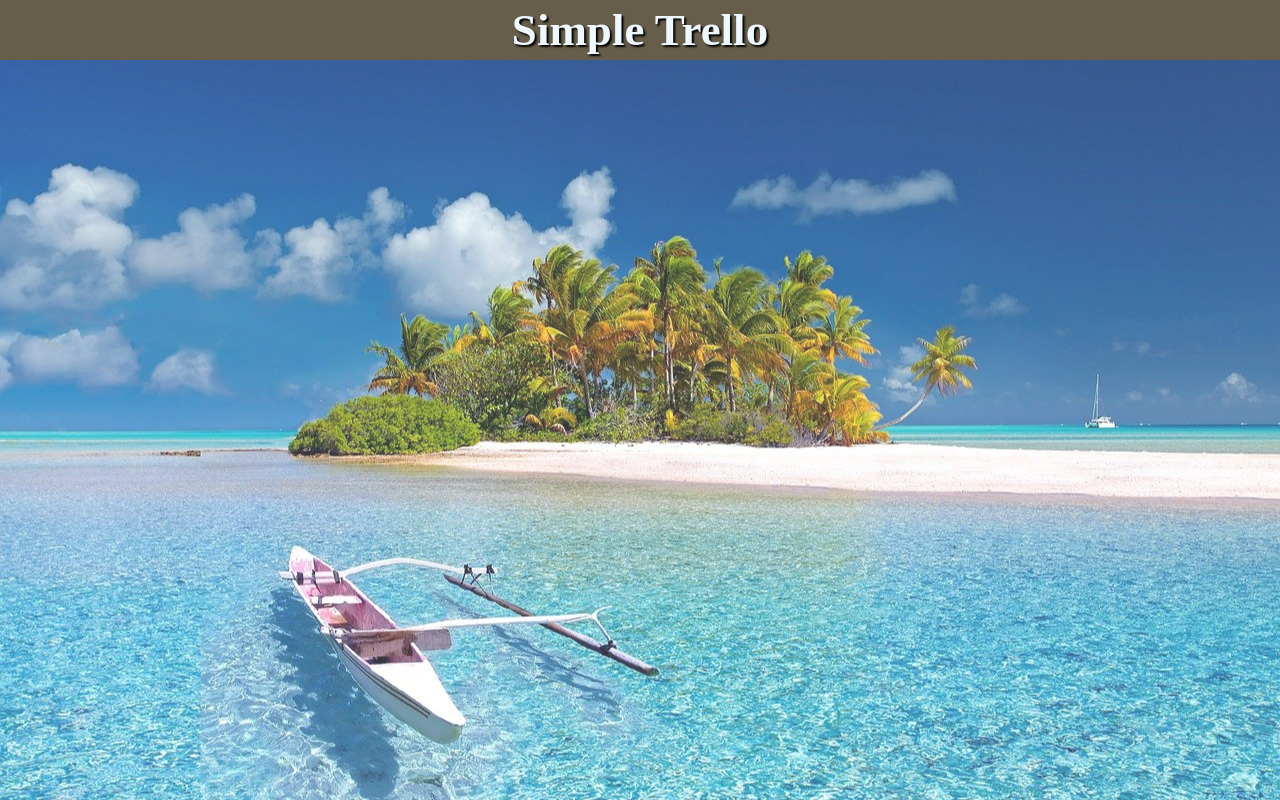
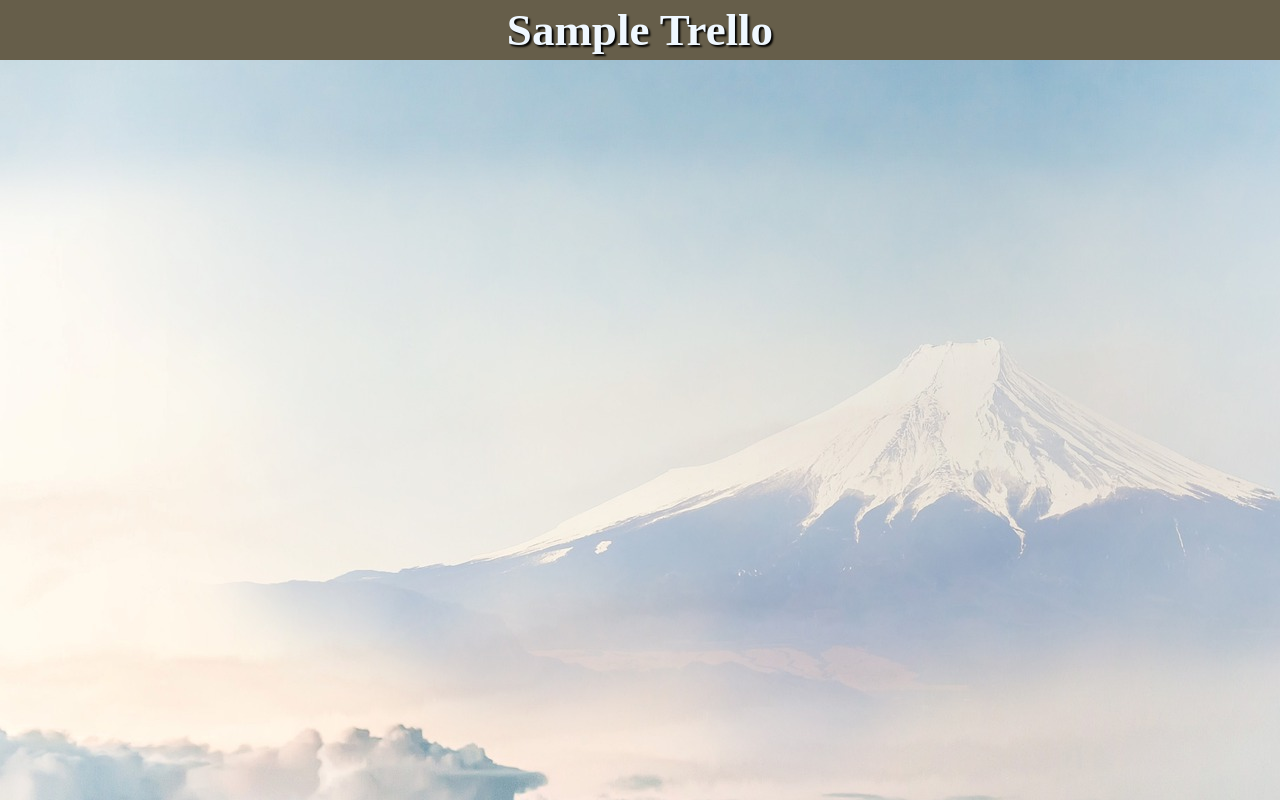
Before and after one commit to Chimoha31/dnd_trello, a React (Create React App) app: page / in a window 1280 px wide. Built offline with nearby package versions, Linux system fonts and the light colour scheme.

Commit message:
TaskCards components

```diff
--- a/src/App.js
+++ b/src/App.js
@@ -1,10 +1,12 @@
 import React from 'react';
 import Header from './components/header/Header';
+import TaskCards from './components/task/TaskCards';
 
 function App() {
   return (
     <div className="app">
       <Header />
+      <TaskCards />
     </div>
   )
 }
--- a/src/components/header/Header.jsx
+++ b/src/components/header/Header.jsx
@@ -4,7 +4,7 @@ function Header() {
   return (
     <div>
       <header>
-        <h1>Simple Trello</h1>
+        <h1>Sample Trello</h1>
       </header>
     </div>
   )
--- /dev/null
+++ b/src/components/task/TaskCard.jsx
@@ -0,0 +1,11 @@
+import React from 'react';
+
+function TaskCard() {
+  return (
+    <div>
+
+    </div>
+  )
+}
+
+export default TaskCard
--- /dev/null
+++ b/src/components/task/TaskCards.jsx
@@ -0,0 +1,14 @@
+import React from 'react';
+import TaskCard from './TaskCard';
+import AddTaskCardButton from './button/AddTaskCardButton';
+
+function TaskCards() {
+  return (
+    <div>
+      <TaskCard />
+      <AddTaskCardButton />
+    </div>
+  )
+}
+
+export default TaskCards;
--- /dev/null
+++ b/src/components/task/button/AddTaskCardButton.jsx
@@ -0,0 +1,11 @@
+import React from 'react'
+
+function AddTaskCardButton() {
+  return (
+    <div>
+
+    </div>
+  )
+}
+
+export default AddTaskCardButton
--- a/src/index.css
+++ b/src/index.css
@@ -19,12 +19,7 @@ header {
 }
 
 .app {
-  background: url("./images/sea.jpg");
+  background: url("./images/Mtfuji.jpg");
   background-repeat: no-repeat;
-  background-position: center;
-  background-size: cover;
-  background-image: ("貴様の画像.jpg");
-  background-color: rgba(255, 255, 255, 0.2);
-  background-blend-mode: lighten;
   height: 100vh;
 }
```
Also changed, not shown: src/images/Mtfuji.jpg (added).
